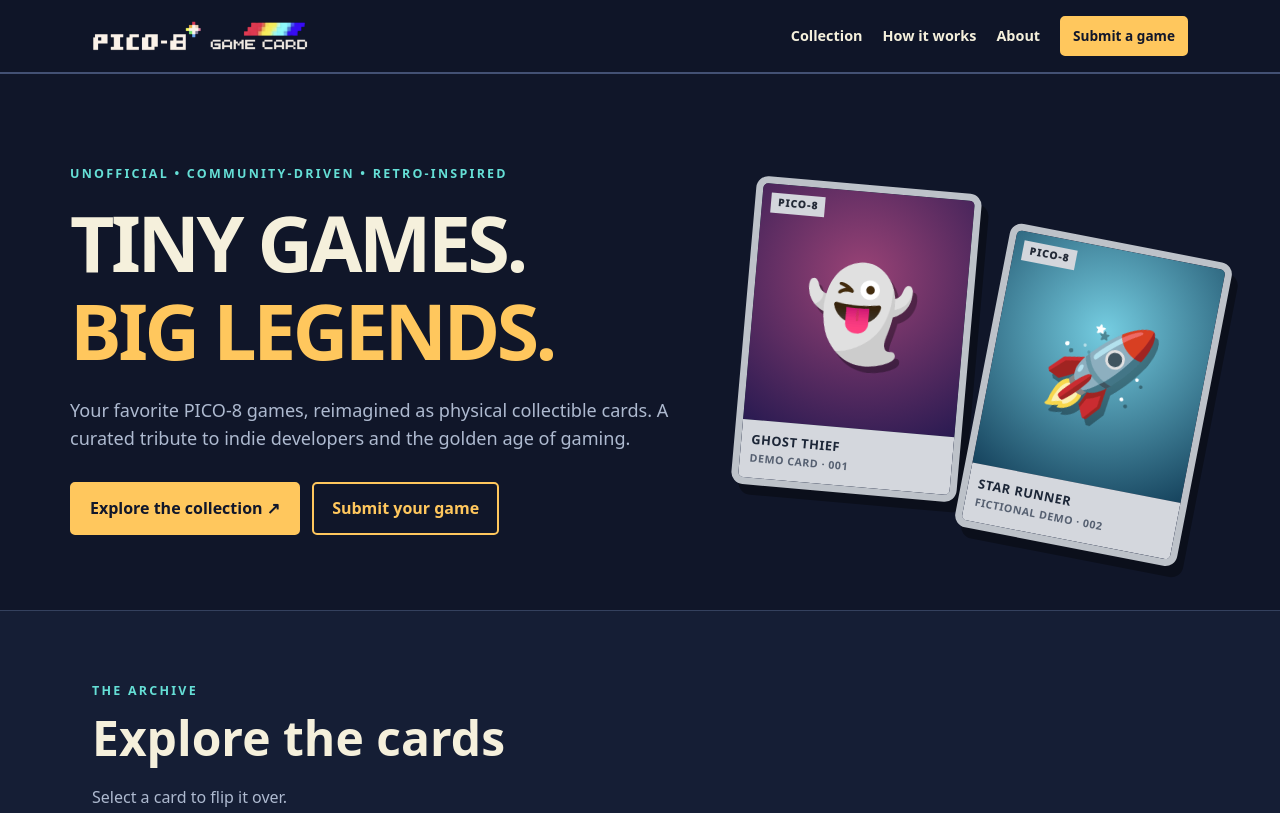
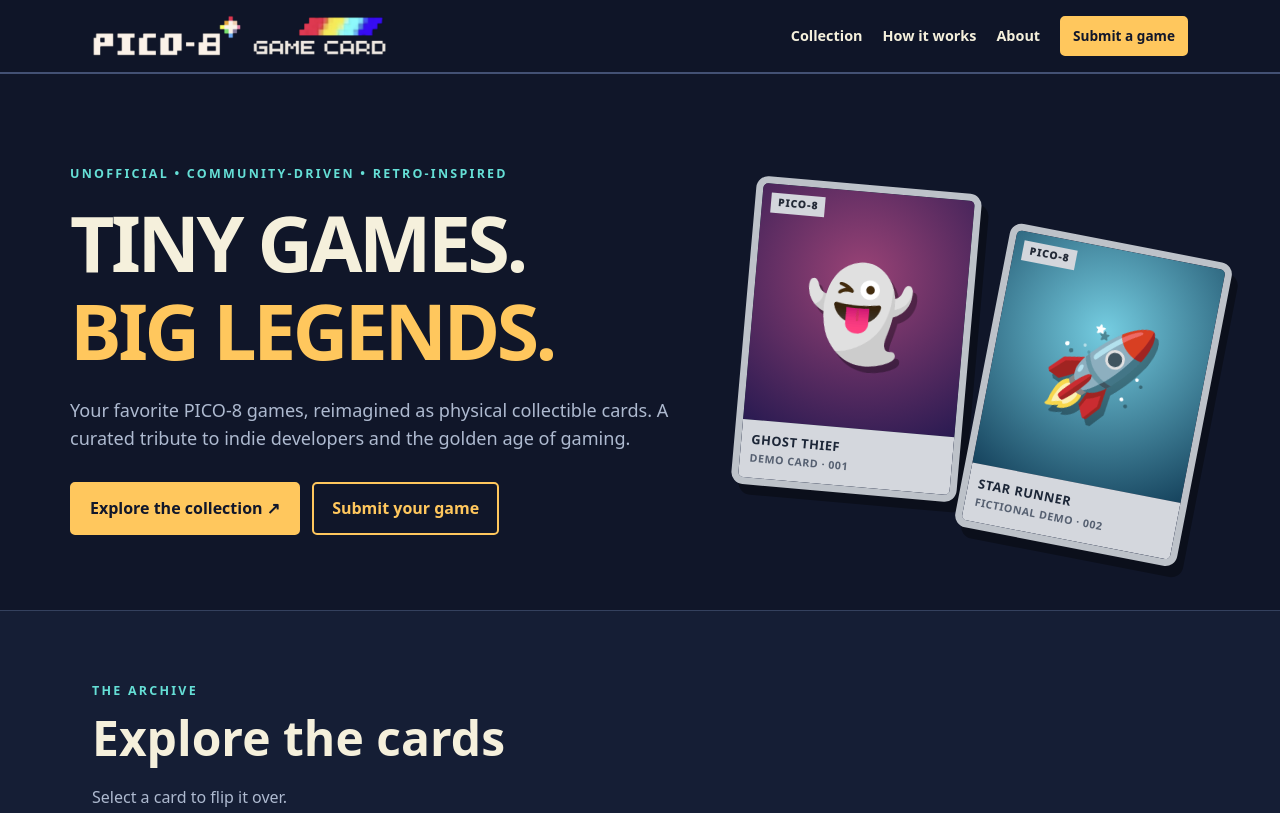
Before and after one commit to Aste83-geek/aste83-geek.github.io, a plain HTML site: page index.html in a window 1280 px wide. Shown: the top 813 px of the page. Drawn offline with Linux system fonts and the light colour scheme.

Commit message:
Increase max-width of logo image to 300px

```diff
--- a/index.html
+++ b/index.html
@@ -34,7 +34,7 @@
 @media (prefers-reduced-motion: reduce) {
   .card-faces { transition: none; }
 }
-.logo{display:flex;align-items:center;min-width:0}.logo img{display:block;width:auto;height:auto;max-width:min(220px,48vw);max-height:56px;object-fit:contain}
+.logo{display:flex;align-items:center;min-width:0}.logo img{display:block;width:auto;height:auto;max-width:min(300px,48vw);max-height:56px;object-fit:contain}
 </style></head><body>
 <header><div class="wrap nav"><a href="#home" class="logo"><img src="images/logo/logo.png" alt="PICO-8 Game Cards"></a><button class="menu-toggle" id="menuToggle" aria-label="Toggle navigation" aria-expanded="false">☰ Menu</button><nav id="nav"><a href="#collection">Collection</a><a href="#how">How it works</a><a href="#about">About</a><a class="btn small" href="#submit">Submit a game</a></nav></div></header>
 <main><section class="wrap hero" id="home"><div><div class="eyebrow">Unofficial • Community-driven • Retro-inspired</div><h1>TINY GAMES.<br><em>BIG LEGENDS.</em></h1><p class="lead">Your favorite PICO-8 games, reimagined as physical collectible cards. A curated tribute to indie developers and the golden age of gaming.</p><div class="actions"><a href="#collection" class="btn">Explore the collection ↗</a><a href="#submit" class="btn secondary">Submit your game</a></div></div><div class="hero-art" aria-label="Illustrative card designs"><div class="gamecard" style="--art1:#291a51;--art2:#9a4376"><div class="art" aria-hidden="true">👻</div><div class="cardfoot">GHOST THIEF<small>DEMO CARD · 001</small></div></div><div class="gamecard" style="--art1:#16435d;--art2:#75cde1"><div class="art" aria-hidden="true">🚀</div><div class="cardfoot">STAR RUNNER<small>FICTIONAL DEMO · 002</small></div></div></div></section>
```
